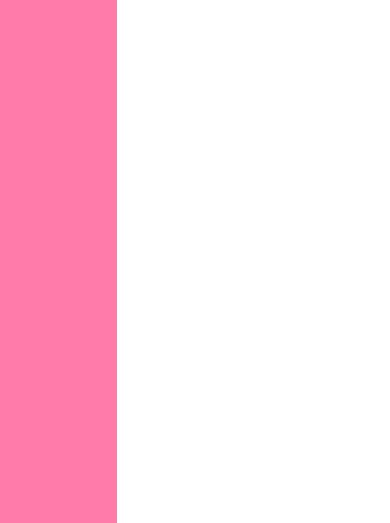
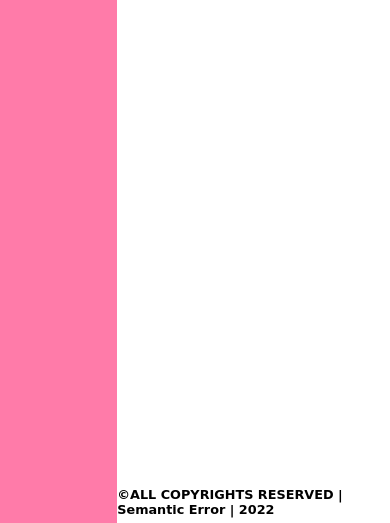
Before and after one commit to nabanita05/MakeUpProducts, a plain HTML site: page index.html in a window 390 px wide. Shown: the part 321-844 px from the top of the page. Drawn offline with Linux system fonts and the light colour scheme; a web font is replaced by a local one.

Commit message:
adding responsiveness

```diff
--- a/index.html
+++ b/index.html
@@ -34,7 +34,7 @@
         <div class="nav"></div>
         <div class="tag"></div>
         <div class="body"></div>
-        <div class="footer"></div>
+        <div class="footer"> ©ALL COPYRIGHTS RESERVED | Semantic Error | 2022</div>
 
     </section>
     <script src="/static/index.js"></script>
--- a/static/style.css
+++ b/static/style.css
@@ -37,6 +37,7 @@ body{
     justify-items: center;
     align-items: center;
     grid-gap: 7%;
+    cursor: pointer;
 }
 .line{
     border-top: 1px solid white;
@@ -58,7 +59,26 @@ body{
 .footer{
     background-color:  white;
     position: sticky;
+    font-family: 'Overlock', cursive;
+    font-size: 0.8rem;
+    font-weight: bold;
+    display: flex;
+    justify-content: center;
+    align-items: center;
 }
 ::-webkit-scrollbar{
     width: 1px;
 }
+
+
+@media(max-width: 1100px){
+   #container{
+       grid-template-columns: 2fr 6fr;
+   }
+}
+
+@media(max-width: 780px){
+    #container{
+        grid-template-columns: 3fr 7fr;
+    }
+}
```
